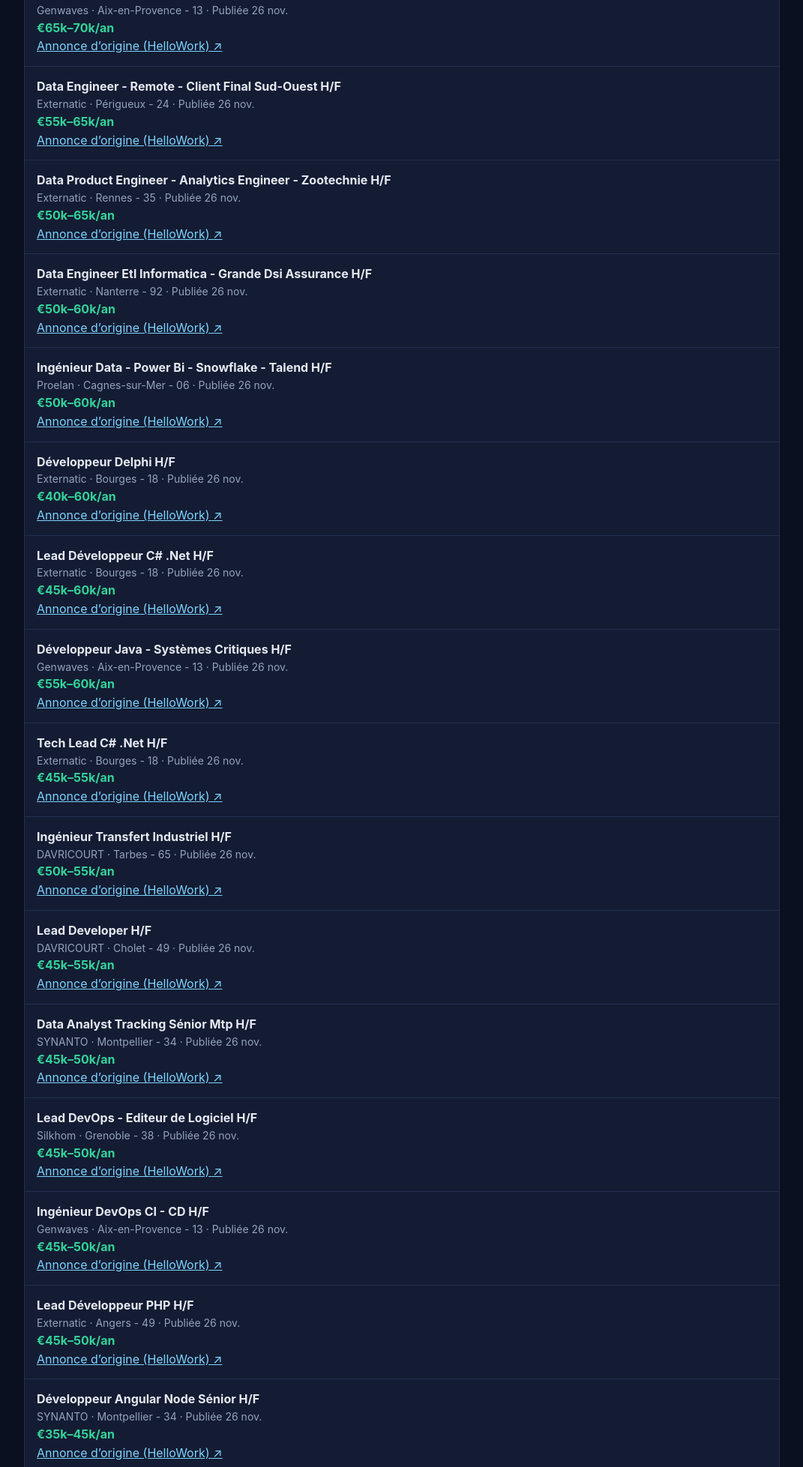
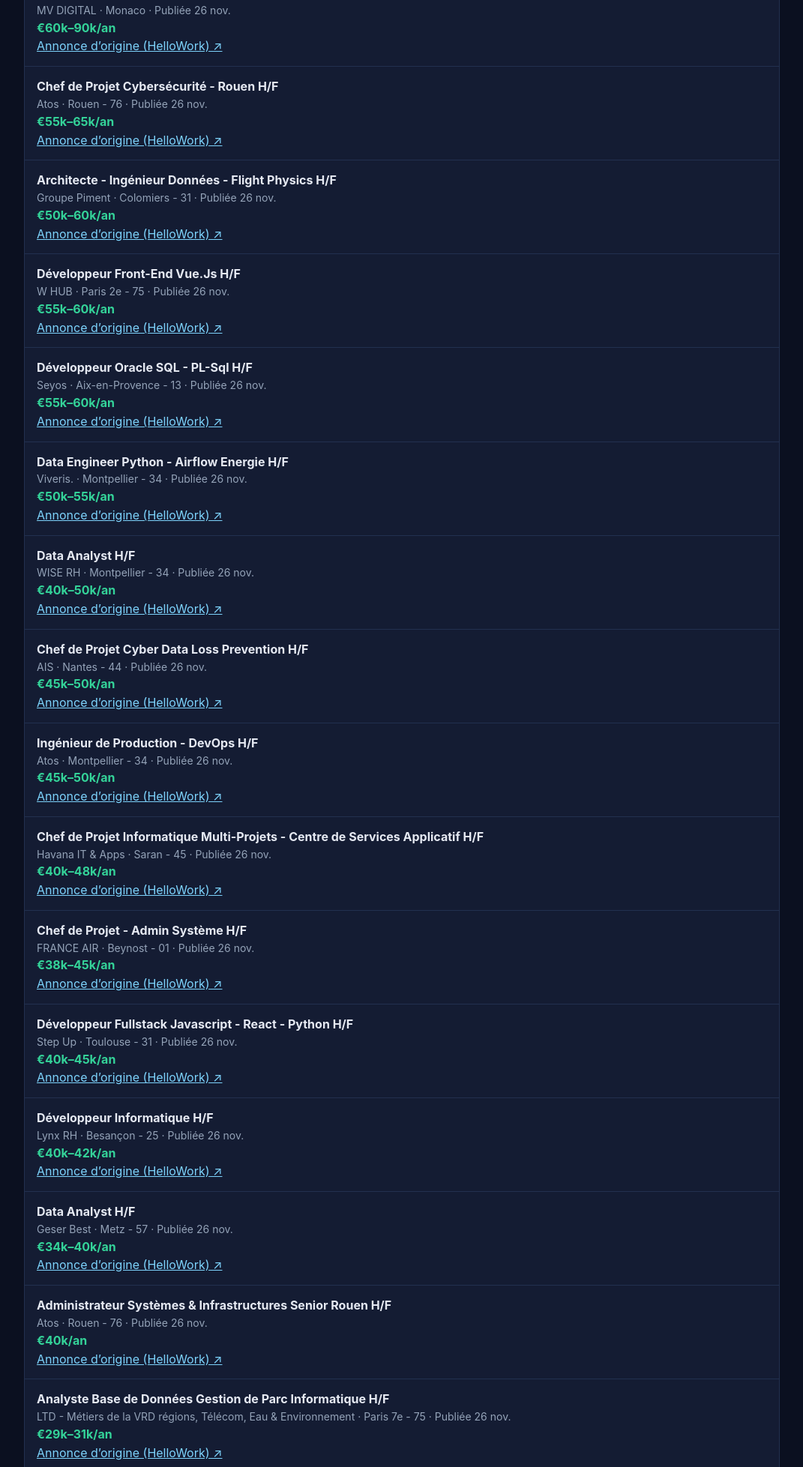
Before and after one commit to mftira/tech-job-market-data, a plain HTML site: page france/index.html in a window 1280 px wide. Shown: the part 843-2800 px from the top of the page at 75% size, without its empty margins (104-1175 px from the left). Drawn offline with Linux system fonts and the light colour scheme.

Commit message:
Site rebuild 2026-11-26T13:41Z

```diff
--- a/france/index.html
+++ b/france/index.html
@@ -1,49 +1,49 @@
 <!doctype html>
 <html lang="fr"><head><meta charset="utf-8"><meta name="viewport" content="width=device-width,initial-scale=1">
-<title>Emplois tech en France avec salaire: latest jobs &amp; salaries | TechPayRadar</title><meta name="description" content="729 nouvelles emplois tech en France avec salaire cette semaine, salaire médian €45k. Liens vers les annonces d'origine, mis à jour plusieurs fois par jour."><link rel="canonical" href="https://mftira.github.io/tech-job-market-data/france/">
-<meta property="og:type" content="website"><meta property="og:title" content="Emplois tech en France avec salaire: latest jobs &amp; salaries | TechPayRadar"><meta property="og:description" content="729 nouvelles emplois tech en France avec salaire cette semaine, salaire médian €45k. Liens vers les annonces d'origine, mis à jour plusieurs fois par jour.">
+<title>Emplois tech en France avec salaire: latest jobs &amp; salaries | TechPayRadar</title><meta name="description" content="723 nouvelles emplois tech en France avec salaire cette semaine, salaire médian €45k. Liens vers les annonces d'origine, mis à jour plusieurs fois par jour."><link rel="canonical" href="https://mftira.github.io/tech-job-market-data/france/">
+<meta property="og:type" content="website"><meta property="og:title" content="Emplois tech en France avec salaire: latest jobs &amp; salaries | TechPayRadar"><meta property="og:description" content="723 nouvelles emplois tech en France avec salaire cette semaine, salaire médian €45k. Liens vers les annonces d'origine, mis à jour plusieurs fois par jour.">
 <meta property="og:url" content="https://mftira.github.io/tech-job-market-data/france/"><meta property="og:image" content="https://mftira.github.io/tech-job-market-data/assets/banner.jpg"><meta name="twitter:card" content="summary_large_image">
 <link rel="icon" href="https://mftira.github.io/tech-job-market-data/assets/logo.png"><link rel="stylesheet" href="https://mftira.github.io/tech-job-market-data/assets/style.css">
 
 </head><body>
 <header><div class="wrap"><a class="brand" href="https://mftira.github.io/tech-job-market-data/"><img src="https://mftira.github.io/tech-job-market-data/assets/logo.png" alt="" width="36" height="36"><span>Tech<b>Pay</b>Radar</span></a></div></header>
 <main class="wrap"><h1>Emplois tech en France avec salaire</h1><p class="lead">Des emplois tech en France avec salaire, collectées plusieurs fois par jour sur les sites d’emploi d’origine. Chaque offre renvoie vers l’annonce d’origine : vous postulez directement.</p><div class="btns"><a class="btn" href="https://t.me/techpayradar_france">Recevoir ces offres sur Telegram (gratuit)</a><a class="btn alt" href="https://t.me/+Qzefq9vxYUc4YTRk">Toutes les offres, en direct : Premium (250 ⭐/mois)</a></div><div class="tiles">
-<div class="tile"><span>Nouvelles offres cette semaine</span><b>729</b></div>
+<div class="tile"><span>Nouvelles offres cette semaine</span><b>723</b></div>
 <div class="tile"><span>Avec salaire</span><b>100%</b></div>
 <div class="tile"><span>Salaire annuel médian</span><b>€45k</b><span>moitié centrale: €40k–€53k</span></div></div>
-<h2>Dernières offres</h2><ul class="jobs"><li><div class="t">Tech Lead Data - Data Architect H/F</div><div class="m">Externatic · Nanterre - 92 · Publiée 26 nov.</div>
+<h2>Dernières offres</h2><ul class="jobs"><li><div class="t">Ingénieur DevOps Aws H/F</div><div class="m">AK Recrutement · Valence - 26 · Publiée 26 nov.</div>
+<div class="pay">€450–550/jour</div><a href="https://www.hellowork.com/fr-fr/emplois/85901236.html" rel="nofollow noopener" target="_blank">Annonce d’origine (HelloWork) ↗</a></li><li><div class="t">Tech Lead Kyc H/F</div><div class="m">Hays · Nantes - 44 · Publiée 26 nov.</div>
+<div class="pay">€350–500/jour</div><a href="https://www.hellowork.com/fr-fr/emplois/85901980.html" rel="nofollow noopener" target="_blank">Annonce d’origine (HelloWork) ↗</a></li><li><div class="t">Ingénieur Système Windows &amp; DevOps Senior - Entre 60K et 90K H/F</div><div class="m">MV DIGITAL · Monaco · Publiée 26 nov.</div>
+<div class="pay">€60k–90k/an</div><a href="https://www.hellowork.com/fr-fr/emplois/85905591.html" rel="nofollow noopener" target="_blank">Annonce d’origine (HelloWork) ↗</a></li><li><div class="t">Chef de Projet Cybersécurité - Rouen H/F</div><div class="m">Atos · Rouen - 76 · Publiée 26 nov.</div>
+<div class="pay">€55k–65k/an</div><a href="https://www.hellowork.com/fr-fr/emplois/85904925.html" rel="nofollow noopener" target="_blank">Annonce d’origine (HelloWork) ↗</a></li><li><div class="t">Architecte - Ingénieur Données - Flight Physics H/F</div><div class="m">Groupe Piment · Colomiers - 31 · Publiée 26 nov.</div>
+<div class="pay">€50k–60k/an</div><a href="https://www.hellowork.com/fr-fr/emplois/85902424.html" rel="nofollow noopener" target="_blank">Annonce d’origine (HelloWork) ↗</a></li><li><div class="t">Développeur Front-End Vue.Js H/F</div><div class="m">W HUB · Paris 2e - 75 · Publiée 26 nov.</div>
+<div class="pay">€55k–60k/an</div><a href="https://www.hellowork.com/fr-fr/emplois/85901342.html" rel="nofollow noopener" target="_blank">Annonce d’origine (HelloWork) ↗</a></li><li><div class="t">Développeur Oracle SQL - PL-Sql H/F</div><div class="m">Seyos · Aix-en-Provence - 13 · Publiée 26 nov.</div>
+<div class="pay">€55k–60k/an</div><a href="https://www.hellowork.com/fr-fr/emplois/85902461.html" rel="nofollow noopener" target="_blank">Annonce d’origine (HelloWork) ↗</a></li><li><div class="t">Data Engineer Python - Airflow Energie H/F</div><div class="m">Viveris. · Montpellier - 34 · Publiée 26 nov.</div>
+<div class="pay">€50k–55k/an</div><a href="https://www.hellowork.com/fr-fr/emplois/85902015.html" rel="nofollow noopener" target="_blank">Annonce d’origine (HelloWork) ↗</a></li><li><div class="t">Data Analyst H/F</div><div class="m">WISE RH · Montpellier - 34 · Publiée 26 nov.</div>
+<div class="pay">€40k–50k/an</div><a href="https://www.hellowork.com/fr-fr/emplois/85907037.html" rel="nofollow noopener" target="_blank">Annonce d’origine (HelloWork) ↗</a></li><li><div class="t">Chef de Projet Cyber Data Loss Prevention H/F</div><div class="m">AIS · Nantes - 44 · Publiée 26 nov.</div>
+<div class="pay">€45k–50k/an</div><a href="https://www.hellowork.com/fr-fr/emplois/85906841.html" rel="nofollow noopener" target="_blank">Annonce d’origine (HelloWork) ↗</a></li><li><div class="t">Ingénieur de Production - DevOps H/F</div><div class="m">Atos · Montpellier - 34 · Publiée 26 nov.</div>
+<div class="pay">€45k–50k/an</div><a href="https://www.hellowork.com/fr-fr/emplois/85904953.html" rel="nofollow noopener" target="_blank">Annonce d’origine (HelloWork) ↗</a></li><li><div class="t">Chef de Projet Informatique Multi-Projets - Centre de Services Applicatif H/F</div><div class="m">Havana IT &amp; Apps · Saran - 45 · Publiée 26 nov.</div>
+<div class="pay">€40k–48k/an</div><a href="https://www.hellowork.com/fr-fr/emplois/85901254.html" rel="nofollow noopener" target="_blank">Annonce d’origine (HelloWork) ↗</a></li><li><div class="t">Chef de Projet - Admin Système H/F</div><div class="m">FRANCE AIR · Beynost - 01 · Publiée 26 nov.</div>
+<div class="pay">€38k–45k/an</div><a href="https://www.hellowork.com/fr-fr/emplois/85904799.html" rel="nofollow noopener" target="_blank">Annonce d’origine (HelloWork) ↗</a></li><li><div class="t">Développeur Fullstack Javascript - React - Python H/F</div><div class="m">Step Up · Toulouse - 31 · Publiée 26 nov.</div>
+<div class="pay">€40k–45k/an</div><a href="https://www.hellowork.com/fr-fr/emplois/85901834.html" rel="nofollow noopener" target="_blank">Annonce d’origine (HelloWork) ↗</a></li><li><div class="t">Développeur Informatique H/F</div><div class="m">Lynx RH · Besançon - 25 · Publiée 26 nov.</div>
+<div class="pay">€40k–42k/an</div><a href="https://www.hellowork.com/fr-fr/emplois/85906489.html" rel="nofollow noopener" target="_blank">Annonce d’origine (HelloWork) ↗</a></li><li><div class="t">Data Analyst H/F</div><div class="m">Geser Best · Metz - 57 · Publiée 26 nov.</div>
+<div class="pay">€34k–40k/an</div><a href="https://www.hellowork.com/fr-fr/emplois/85904796.html" rel="nofollow noopener" target="_blank">Annonce d’origine (HelloWork) ↗</a></li><li><div class="t">Administrateur Systèmes &amp; Infrastructures Senior Rouen H/F</div><div class="m">Atos · Rouen - 76 · Publiée 26 nov.</div>
+<div class="pay">€40k/an</div><a href="https://www.hellowork.com/fr-fr/emplois/85904907.html" rel="nofollow noopener" target="_blank">Annonce d’origine (HelloWork) ↗</a></li><li><div class="t">Analyste Base de Données Gestion de Parc Informatique H/F</div><div class="m">LTD - Métiers de la VRD régions, Télécom, Eau &amp; Environnement · Paris 7e - 75 · Publiée 26 nov.</div>
+<div class="pay">€29k–31k/an</div><a href="https://www.hellowork.com/fr-fr/emplois/85901891.html" rel="nofollow noopener" target="_blank">Annonce d’origine (HelloWork) ↗</a></li><li><div class="t">Stage Leader Performance - Data Analyst H/F</div><div class="m">Leroy Merlin · Nice - 06 · Publiée 26 nov.</div>
+<div class="pay">€1k/mois</div><a href="https://www.hellowork.com/fr-fr/emplois/85901096.html" rel="nofollow noopener" target="_blank">Annonce d’origine (HelloWork) ↗</a></li><li><div class="t">Senior ai Engineer - Tech Lead IA H/F</div><div class="m">Alfene · Paris - 75 · Publiée 26 nov.</div>
+<div class="pay">€65k–85k/an</div><a href="https://www.hellowork.com/fr-fr/emplois/85899495.html" rel="nofollow noopener" target="_blank">Annonce d’origine (HelloWork) ↗</a></li><li><div class="t">Développeur C# .Net Confirmé H/F</div><div class="m">AVISTO · Valence - 26 · Publiée 26 nov.</div>
+<div class="pay">€35k–55k/an</div><a href="https://www.hellowork.com/fr-fr/emplois/85898680.html" rel="nofollow noopener" target="_blank">Annonce d’origine (HelloWork) ↗</a></li><li><div class="t">Développeur Front-End H/F</div><div class="m">W HUB · Paris 13e - 75 · Publiée 26 nov.</div>
+<div class="pay">€50k–55k/an</div><a href="https://www.hellowork.com/fr-fr/emplois/85900251.html" rel="nofollow noopener" target="_blank">Annonce d’origine (HelloWork) ↗</a></li><li><div class="t">Administrateur Systèmes et Réseaux H/F</div><div class="m">Trescal · Vendôme - 41 · Publiée 26 nov.</div>
+<div class="pay">€30k–40k/an</div><a href="https://www.hellowork.com/fr-fr/emplois/85899407.html" rel="nofollow noopener" target="_blank">Annonce d’origine (HelloWork) ↗</a></li><li><div class="t">Développeur C++ Aéronautique H/F</div><div class="m">HOUSE OF ABY · Rennes - 35 · Publiée 26 nov.</div>
+<div class="pay">€35k/an</div><a href="https://www.hellowork.com/fr-fr/emplois/85900278.html" rel="nofollow noopener" target="_blank">Annonce d’origine (HelloWork) ↗</a></li><li><div class="t">Tech Lead Data - Data Architect H/F</div><div class="m">Externatic · Nanterre - 92 · Publiée 26 nov.</div>
 <div class="pay">€70k–85k/an</div><a href="https://www.hellowork.com/fr-fr/emplois/85896230.html" rel="nofollow noopener" target="_blank">Annonce d’origine (HelloWork) ↗</a></li><li><div class="t">Lead Platform &amp; Cloud Ops Fintech H/F</div><div class="m">Externatic · Puteaux - 92 · Publiée 26 nov.</div>
 <div class="pay">€70k–80k/an</div><a href="https://www.hellowork.com/fr-fr/emplois/85896725.html" rel="nofollow noopener" target="_blank">Annonce d’origine (HelloWork) ↗</a></li><li><div class="t">Tech Lead - Développeur Senior Java - C++ H/F</div><div class="m">Genwaves · Aix-en-Provence - 13 · Publiée 26 nov.</div>
 <div class="pay">€65k–70k/an</div><a href="https://www.hellowork.com/fr-fr/emplois/85897345.html" rel="nofollow noopener" target="_blank">Annonce d’origine (HelloWork) ↗</a></li><li><div class="t">Data Engineer - Remote - Client Final Sud-Ouest H/F</div><div class="m">Externatic · Périgueux - 24 · Publiée 26 nov.</div>
 <div class="pay">€55k–65k/an</div><a href="https://www.hellowork.com/fr-fr/emplois/85896218.html" rel="nofollow noopener" target="_blank">Annonce d’origine (HelloWork) ↗</a></li><li><div class="t">Data Product Engineer - Analytics Engineer - Zootechnie H/F</div><div class="m">Externatic · Rennes - 35 · Publiée 26 nov.</div>
 <div class="pay">€50k–65k/an</div><a href="https://www.hellowork.com/fr-fr/emplois/85896243.html" rel="nofollow noopener" target="_blank">Annonce d’origine (HelloWork) ↗</a></li><li><div class="t">Data Engineer Etl Informatica - Grande Dsi Assurance H/F</div><div class="m">Externatic · Nanterre - 92 · Publiée 26 nov.</div>
-<div class="pay">€50k–60k/an</div><a href="https://www.hellowork.com/fr-fr/emplois/85896236.html" rel="nofollow noopener" target="_blank">Annonce d’origine (HelloWork) ↗</a></li><li><div class="t">Ingénieur Data - Power Bi - Snowflake - Talend H/F</div><div class="m">Proelan · Cagnes-sur-Mer - 06 · Publiée 26 nov.</div>
-<div class="pay">€50k–60k/an</div><a href="https://www.hellowork.com/fr-fr/emplois/85897025.html" rel="nofollow noopener" target="_blank">Annonce d’origine (HelloWork) ↗</a></li><li><div class="t">Développeur Delphi H/F</div><div class="m">Externatic · Bourges - 18 · Publiée 26 nov.</div>
-<div class="pay">€40k–60k/an</div><a href="https://www.hellowork.com/fr-fr/emplois/85896253.html" rel="nofollow noopener" target="_blank">Annonce d’origine (HelloWork) ↗</a></li><li><div class="t">Lead Développeur C# .Net H/F</div><div class="m">Externatic · Bourges - 18 · Publiée 26 nov.</div>
-<div class="pay">€45k–60k/an</div><a href="https://www.hellowork.com/fr-fr/emplois/85896261.html" rel="nofollow noopener" target="_blank">Annonce d’origine (HelloWork) ↗</a></li><li><div class="t">Développeur Java - Systèmes Critiques H/F</div><div class="m">Genwaves · Aix-en-Provence - 13 · Publiée 26 nov.</div>
-<div class="pay">€55k–60k/an</div><a href="https://www.hellowork.com/fr-fr/emplois/85896926.html" rel="nofollow noopener" target="_blank">Annonce d’origine (HelloWork) ↗</a></li><li><div class="t">Tech Lead C# .Net H/F</div><div class="m">Externatic · Bourges - 18 · Publiée 26 nov.</div>
-<div class="pay">€45k–55k/an</div><a href="https://www.hellowork.com/fr-fr/emplois/85896264.html" rel="nofollow noopener" target="_blank">Annonce d’origine (HelloWork) ↗</a></li><li><div class="t">Ingénieur Transfert Industriel H/F</div><div class="m">DAVRICOURT · Tarbes - 65 · Publiée 26 nov.</div>
-<div class="pay">€50k–55k/an</div><a href="https://www.hellowork.com/fr-fr/emplois/85896893.html" rel="nofollow noopener" target="_blank">Annonce d’origine (HelloWork) ↗</a></li><li><div class="t">Lead Developer H/F</div><div class="m">DAVRICOURT · Cholet - 49 · Publiée 26 nov.</div>
-<div class="pay">€45k–55k/an</div><a href="https://www.hellowork.com/fr-fr/emplois/85897368.html" rel="nofollow noopener" target="_blank">Annonce d’origine (HelloWork) ↗</a></li><li><div class="t">Data Analyst Tracking Sénior Mtp H/F</div><div class="m">SYNANTO · Montpellier - 34 · Publiée 26 nov.</div>
-<div class="pay">€45k–50k/an</div><a href="https://www.hellowork.com/fr-fr/emplois/85896968.html" rel="nofollow noopener" target="_blank">Annonce d’origine (HelloWork) ↗</a></li><li><div class="t">Lead DevOps - Editeur de Logiciel H/F</div><div class="m">Silkhom · Grenoble - 38 · Publiée 26 nov.</div>
-<div class="pay">€45k–50k/an</div><a href="https://www.hellowork.com/fr-fr/emplois/85896730.html" rel="nofollow noopener" target="_blank">Annonce d’origine (HelloWork) ↗</a></li><li><div class="t">Ingénieur DevOps CI - CD H/F</div><div class="m">Genwaves · Aix-en-Provence - 13 · Publiée 26 nov.</div>
-<div class="pay">€45k–50k/an</div><a href="https://www.hellowork.com/fr-fr/emplois/85897334.html" rel="nofollow noopener" target="_blank">Annonce d’origine (HelloWork) ↗</a></li><li><div class="t">Lead Développeur PHP H/F</div><div class="m">Externatic · Angers - 49 · Publiée 26 nov.</div>
-<div class="pay">€45k–50k/an</div><a href="https://www.hellowork.com/fr-fr/emplois/85896729.html" rel="nofollow noopener" target="_blank">Annonce d’origine (HelloWork) ↗</a></li><li><div class="t">Développeur Angular Node Sénior H/F</div><div class="m">SYNANTO · Montpellier - 34 · Publiée 26 nov.</div>
-<div class="pay">€35k–45k/an</div><a href="https://www.hellowork.com/fr-fr/emplois/85897153.html" rel="nofollow noopener" target="_blank">Annonce d’origine (HelloWork) ↗</a></li><li><div class="t">Développeur Esb - Etl Confirmé H/F</div><div class="m">Fokus · Lyon 5e - 69 · Publiée 26 nov.</div>
-<div class="pay">€35k–42k/an</div><a href="https://www.hellowork.com/fr-fr/emplois/85897046.html" rel="nofollow noopener" target="_blank">Annonce d’origine (HelloWork) ↗</a></li><li><div class="t">Administrateur Réseaux Téléphonie &amp; Système H/F</div><div class="m">Externatic · Toulouse - 31 · Publiée 26 nov.</div>
-<div class="pay">€35k–40k/an</div><a href="https://www.hellowork.com/fr-fr/emplois/85896251.html" rel="nofollow noopener" target="_blank">Annonce d’origine (HelloWork) ↗</a></li><li><div class="t">Ingénieur Mobile Core Network H/F</div><div class="m">Umantic Technologies · Meudon - 92 · Publiée 26 nov.</div>
-<div class="pay">€55k–60k/an</div><a href="https://www.hellowork.com/fr-fr/emplois/85893053.html" rel="nofollow noopener" target="_blank">Annonce d’origine (HelloWork) ↗</a></li><li><div class="t">Data Engineer Spark - Scala - Plateforme Big Data H/F</div><div class="m">Externatic · Nanterre - 92 · Publiée 26 nov.</div>
-<div class="pay">€53k–60k/an</div><a href="https://www.hellowork.com/fr-fr/emplois/85894159.html" rel="nofollow noopener" target="_blank">Annonce d’origine (HelloWork) ↗</a></li><li><div class="t">Développeur Langage c Sous Windows - Sécurité Informatique H/F</div><div class="m">Silkhom · Lyon 9e - 69 · Publiée 26 nov.</div>
-<div class="pay">€45k–60k/an</div><a href="https://www.hellowork.com/fr-fr/emplois/85894118.html" rel="nofollow noopener" target="_blank">Annonce d’origine (HelloWork) ↗</a></li><li><div class="t">Ingénieur Backend Node.Js - Microservices H/F</div><div class="m">Externatic · Saumur - 49 · Publiée 26 nov.</div>
-<div class="pay">€45k–55k/an</div><a href="https://www.hellowork.com/fr-fr/emplois/85894141.html" rel="nofollow noopener" target="_blank">Annonce d’origine (HelloWork) ↗</a></li><li><div class="t">Développeur Java Scala H/F</div><div class="m">Externatic · Nantes - 44 · Publiée 26 nov.</div>
-<div class="pay">€45k–55k/an</div><a href="https://www.hellowork.com/fr-fr/emplois/85894182.html" rel="nofollow noopener" target="_blank">Annonce d’origine (HelloWork) ↗</a></li><li><div class="t">Data Analyst H/F</div><div class="m">Nextep HR · Martigues - 13 · Publiée 26 nov.</div>
-<div class="pay">€40k–50k/an</div><a href="https://www.hellowork.com/fr-fr/emplois/85892973.html" rel="nofollow noopener" target="_blank">Annonce d’origine (HelloWork) ↗</a></li><li><div class="t">Administrateur Système et Réseaux H/F</div><div class="m">Nextep HR · Rouen - 76 · Publiée 26 nov.</div>
-<div class="pay">€35k–50k/an</div><a href="https://www.hellowork.com/fr-fr/emplois/85892958.html" rel="nofollow noopener" target="_blank">Annonce d’origine (HelloWork) ↗</a></li><li><div class="t">Développeur Fullstack Senior Laravel - Vue.Js H/F</div><div class="m">Externatic · Bordeaux - 33 · Publiée 26 nov.</div>
-<div class="pay">€40k–50k/an</div><a href="https://www.hellowork.com/fr-fr/emplois/85894177.html" rel="nofollow noopener" target="_blank">Annonce d’origine (HelloWork) ↗</a></li><li><div class="t">Ingénieur de Données Mécanique - Secteur Naval H/F</div><div class="m">Randstad professional · Brest - 29 · Publiée 26 nov.</div>
-<div class="pay">€40k–45k/an</div><a href="https://www.hellowork.com/fr-fr/emplois/85892278.html" rel="nofollow noopener" target="_blank">Annonce d’origine (HelloWork) ↗</a></li><li><div class="t">Administrateur Systèmes &amp; Cloud Linux H/F</div><div class="m">Nextep HR · Rouen - 76 · Publiée 26 nov.</div>
-<div class="pay">€30k–45k/an</div><a href="https://www.hellowork.com/fr-fr/emplois/85893607.html" rel="nofollow noopener" target="_blank">Annonce d’origine (HelloWork) ↗</a></li></ul><p class="muted">Certains salaires sont des estimations du site d’emploi.</p>
+<div class="pay">€50k–60k/an</div><a href="https://www.hellowork.com/fr-fr/emplois/85896236.html" rel="nofollow noopener" target="_blank">Annonce d’origine (HelloWork) ↗</a></li></ul><p class="muted">Certains salaires sont des estimations du site d’emploi.</p>
 <div class="btns"><a class="btn" href="https://t.me/techpayradar_france">Recevoir ces offres sur Telegram (gratuit)</a><a class="btn alt" href="https://t.me/+Qzefq9vxYUc4YTRk">Toutes les offres, en direct : Premium (250 ⭐/mois)</a></div>
-<h2>Rapports hebdomadaires</h2><ul><li><a href="https://mftira.github.io/tech-job-market-data/reports/france/2026-W47/">Semaine 47, 2026</a>: 717 · €45k</li><li><a href="https://mftira.github.io/tech-job-market-data/reports/france/2026-W46/">Semaine 46, 2026</a>: 734 · €45k</li><li><a href="https://mftira.github.io/tech-job-market-data/reports/france/2026-W45/">Semaine 45, 2026</a>: 359 · €45k</li></ul>
+<h2>Rapports hebdomadaires</h2><ul><li><a href="https://mftira.github.io/tech-job-market-data/reports/france/2026-W48/">Semaine 48, 2026</a>: 723 · €45k</li><li><a href="https://mftira.github.io/tech-job-market-data/reports/france/2026-W47/">Semaine 47, 2026</a>: 717 · €45k</li><li><a href="https://mftira.github.io/tech-job-market-data/reports/france/2026-W46/">Semaine 46, 2026</a>: 734 · €45k</li><li><a href="https://mftira.github.io/tech-job-market-data/reports/france/2026-W45/">Semaine 45, 2026</a>: 359 · €45k</li></ul>
 <h2>Les données brutes ?</h2><p>Tout vient de notre <a href="https://apify.com/mftira/hellowork-jobs-scraper?utm_source=jobradar&utm_medium=site">HelloWork Jobs Scraper</a> sur l’Apify Store : lancez-le vous-même, paiement au résultat.</p></main>
 <footer><div class="wrap">TechPayRadar: tech jobs with real salaries. Job ads belong to their publishers; every listing links to the original.
 Data: <a href="https://github.com/mftira/tech-job-market-data">open weekly dataset</a> · Updated 2026-11-26</div></footer>
--- a/sitemap.xml
+++ b/sitemap.xml
@@ -15,6 +15,7 @@
 <url><loc>https://mftira.github.io/tech-job-market-data/reports/remote-startups/2026-W45/</loc><lastmod>2026-11-26</lastmod></url>
 <url><loc>https://mftira.github.io/tech-job-market-data/reports/swiss-it/2026-W46/</loc><lastmod>2026-11-26</lastmod></url>
 <url><loc>https://mftira.github.io/tech-job-market-data/reports/swiss-it/2026-W45/</loc><lastmod>2026-11-26</lastmod></url>
+<url><loc>https://mftira.github.io/tech-job-market-data/reports/france/2026-W48/</loc><lastmod>2026-11-26</lastmod></url>
 <url><loc>https://mftira.github.io/tech-job-market-data/reports/france/2026-W47/</loc><lastmod>2026-11-26</lastmod></url>
 <url><loc>https://mftira.github.io/tech-job-market-data/reports/france/2026-W46/</loc><lastmod>2026-11-26</lastmod></url>
 <url><loc>https://mftira.github.io/tech-job-market-data/reports/france/2026-W45/</loc><lastmod>2026-11-26</lastmod></url>
```
Also changed, not shown: germany/index.html (+3 -3 lines), index.html (+5 -5 lines), remote-startups/index.html (+8 -8 lines), reports/france/2026-W48/index.html (added, +22 -0 lines), visa-us/index.html (+4 -4 lines).
